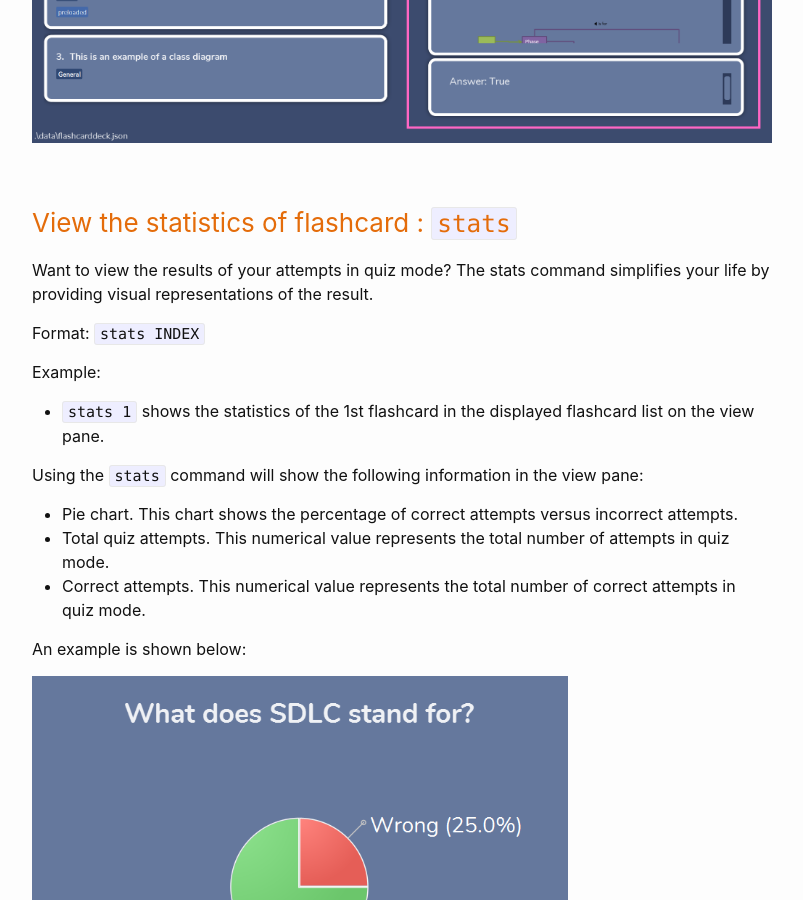
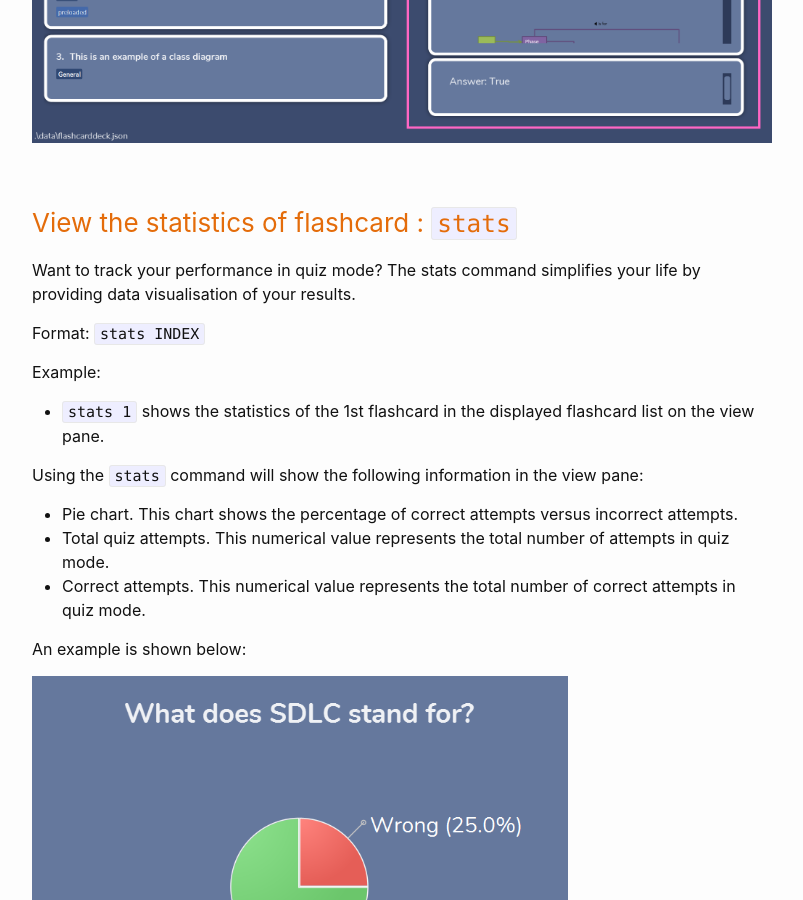
Before and after one commit to minzzelo/cs2101ug, a Jekyll site: the page built from docs/UserGuide.md, in a window 1280 px wide and 900 px high, scrolled down 31582 px. Shown: the whole window, without its empty margins (238-1041 px from the left). Built offline with Jekyll 4.4.1, drawn with Linux system fonts in a browser that asks for light colours; emoji names are drawn with the system emoji font; part of the change alters nothing that is shown; some of the changed text lies outside the part shown.

Commit message:
Update stats and add contributions

```diff
--- a/docs/UserGuide.md
+++ b/docs/UserGuide.md
@@ -670,7 +670,7 @@ Examples:
 
 ### View the statistics of flashcard : `stats`
 
-Want to view the results of your attempts in quiz mode? The stats command simplifies your life by providing visual representations of the result.
+Want to track your performance in quiz mode? The stats command simplifies your life by providing data visualisation of your results.
 
 Format: `stats INDEX`
 
@@ -829,6 +829,12 @@ Navigate back to [adding a flashcard](#add-a-flashcard--add) or navigate back to
 - [Sort all flashcards](#sort-all-flashcards--sort)
 - FAQ Q8
 
+#### Ong Yi Jie Melvin
+
+- [Introduction](#introduction)
+- [Quiz flashcards](#quiz-flashcards-quiz)
+- [View the statistics of a flashcard](#view-the-statistics-of-flashcard--stats)
+- [Exit the application](#exit-the-application--exit)
 
 #### Tan Zhuo Yao
 - [Application Layout](#application-layout)
```
